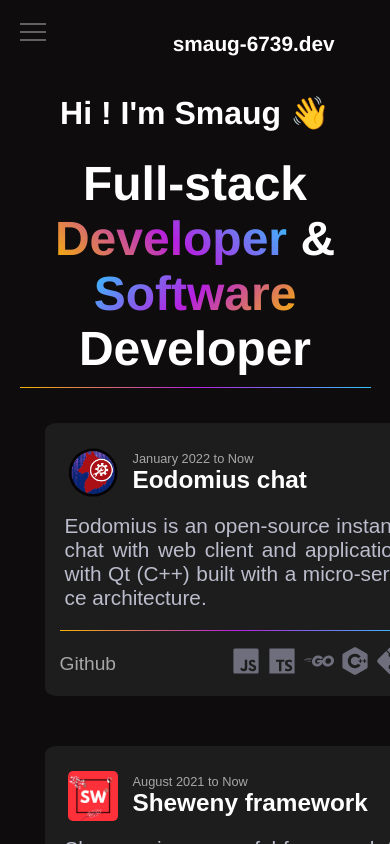
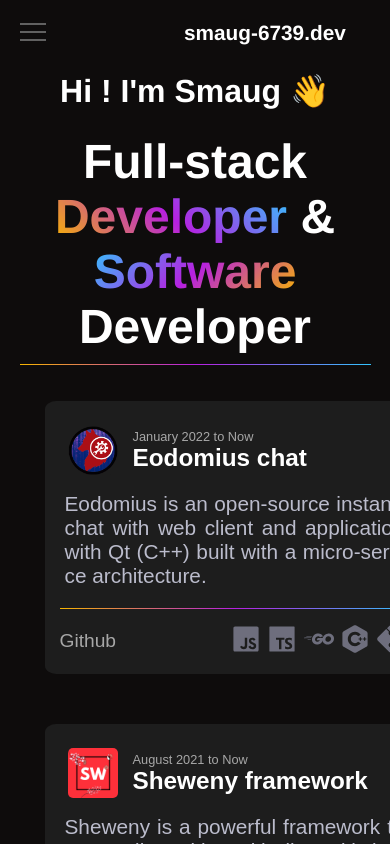
Before and after one commit to Smaug6739/smaug-website, a Nuxt app: page / in a window 390 px wide. Shown: the top 844 px of the page. Built offline with nearby package versions, Linux system fonts and the light colour scheme.

Commit message:
Responsive: fix padding

```diff
--- a/components/navbar.vue
+++ b/components/navbar.vue
@@ -1,7 +1,7 @@
 <template>
   <header class="header">
     <nav class="hamburger-menu">
-      <NuxtLink class="w-link m-link pad" to="/">smaug-6739.dev</NuxtLink>
+      <NuxtLink class="w-link m-link" to="/">smaug-6739.dev</NuxtLink>
 
       <input id="menu__toggle" type="checkbox" />
       <label class="menu__btn" for="menu__toggle">
```
